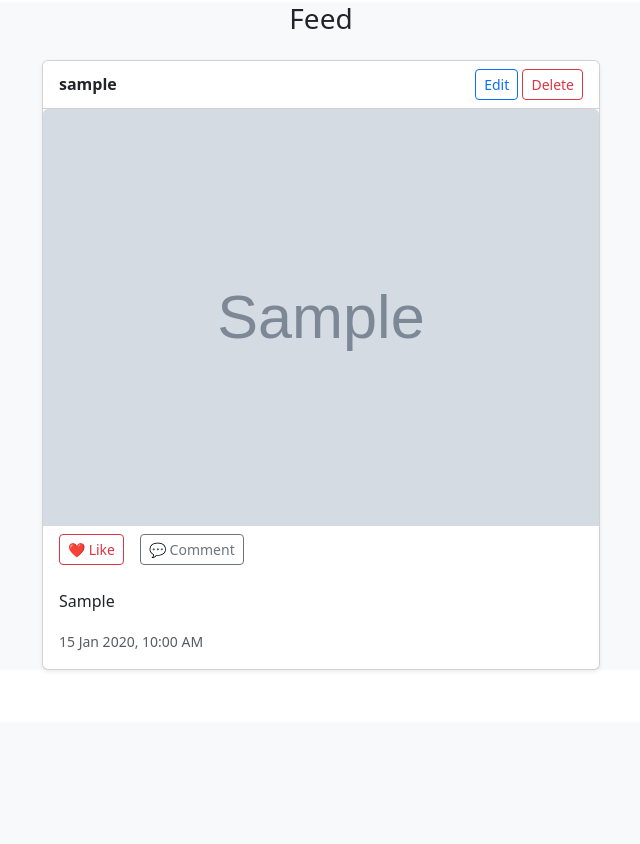
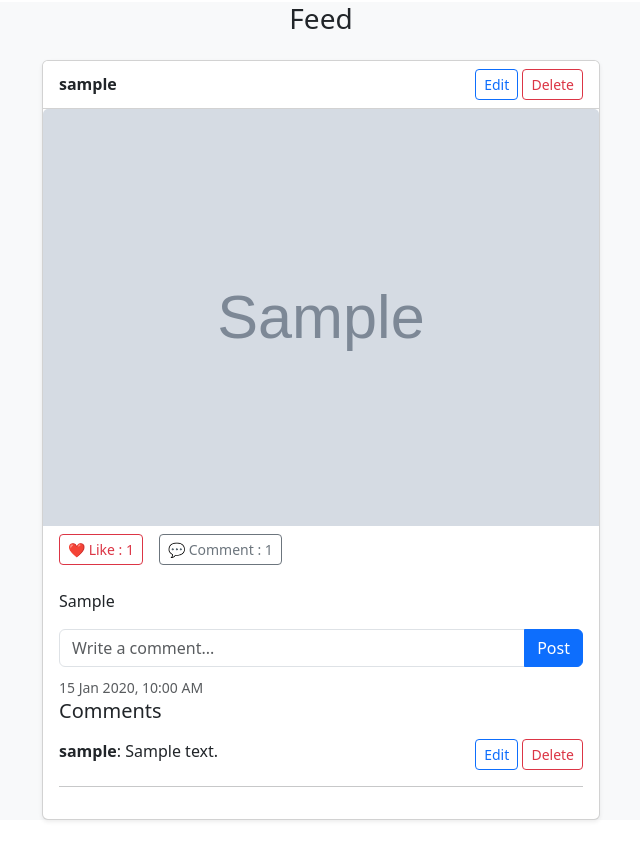
Before and after one commit to yash9943/Social-Media-Application, a Django app: page /feed/ in a window 1280 px wide. Shown: the part 78-922 px from the top of the page, without its empty margins (319-959 px from the left). Before the commit the page ends 748 px from the top, so only its background shows below. Run offline with Django 5.2, Linux system fonts and the light colour scheme; a user stored in the database is signed in; tables that the repository leaves empty hold one stand-in row (values such as "Sample post"); grey boxes marked "Sample" are stand-in pictures.

Commit message:
Like & Comment Functionality.

```diff
--- a/account/views.py
+++ b/account/views.py
@@ -8,7 +8,7 @@ from django.contrib.auth import authenticate, login, logout
 from django.contrib.auth.mixins import LoginRequiredMixin
 from django.contrib.auth.decorators import login_required
 from django.utils.decorators import method_decorator
-from posts.models import Posts
+from posts.models import Posts, Likes
 
 class HomePage(TemplateView):
     template_name = 'base.html'
@@ -66,9 +66,12 @@ class UserProfile(TemplateView):
     def get_context_data(self, **kwargs):
         context = super().get_context_data(**kwargs)
         user_post = Posts.objects.filter(user = self.request.user)
+        user_liked_post = Likes.objects.filter(user = self.request.user)
+
         profile, created = Profile.objects.get_or_create(user = self.request.user)
         context['profile'] = profile
         context['user_post'] = user_post
+        context['user_liked_post'] = user_liked_post
         return context
 
 
--- a/posts/models.py
+++ b/posts/models.py
@@ -12,12 +12,12 @@ class Posts(models.Model):
         return f"{self.user} - {self.caption}"
 
 class Likes(models.Model):
-    post = models.ForeignKey(Posts, on_delete=models.CASCADE)
-    user = models.ForeignKey(User, on_delete=models.CASCADE)
+    post = models.ForeignKey(Posts, on_delete=models.CASCADE, related_name="likes")
+    user = models.ForeignKey(User, on_delete=models.CASCADE, related_name="likes")
     created_at = models.DateTimeField(auto_now_add=True)
 
 class Comment(models.Model):
-    post = models.ForeignKey(Posts, on_delete=models.CASCADE)
-    user = models.ForeignKey(User, on_delete=models.CASCADE)
-    content = models.CharField
+    post = models.ForeignKey(Posts, on_delete=models.CASCADE, related_name="comments")
+    user = models.ForeignKey(User, on_delete=models.CASCADE,related_name="comments")
+    content = models.CharField(blank=True)
     created_at = models.DateTimeField(auto_now_add=True)
--- a/posts/urls.py
+++ b/posts/urls.py
@@ -1,12 +1,17 @@
 from django.urls import path
-from . views import AddPost, EditPost, DeletePost
+from . views import AddPost, EditPost, DeletePost, LikeCount, CommentAdd, CommentUpdate, CommentDelete
 from django.conf import settings
 from django.conf.urls.static import static
+
+app_name = "posts"
 
 urlpatterns = [
     path('add-post/', AddPost.as_view(), name="add_post"),
     path('edit-post/<pk>/', EditPost.as_view(), name="edit_post"),
     path('delete-post/<pk>/', DeletePost.as_view(), name="delete_post"),
-
+    path('like/<int:pk>/', LikeCount.as_view(), name='posts_likes'),
+    path('comment/add/<int:pk>/', CommentAdd.as_view(), name='add_comment'),
+    path('comment/edit/<int:pk>/', CommentUpdate.as_view(), name='edit_comment'),
+    path('comment/delete/<int:pk>/', CommentDelete.as_view(), name='delete_comment'),
 ]
 urlpatterns += static(settings.MEDIA_URL, document_root=settings.MEDIA_ROOT)
--- a/posts/views.py
+++ b/posts/views.py
@@ -1,9 +1,10 @@
-from django.shortcuts import redirect, render
-from django.views.generic import CreateView, ListView, DeleteView, UpdateView
-from . models import Posts
+from django.shortcuts import redirect, render, get_object_or_404
+from django.http import HttpResponse
+from django.views.generic import CreateView, ListView, DeleteView, UpdateView, View
+from . models import Posts, Likes, Comment
 from django.urls import reverse_lazy
 from django.contrib import messages
-from . forms import PostForm
+from . forms import PostForm, CommentForm
 from django.contrib.auth.decorators import login_required
 from django.utils.decorators import method_decorator
 
@@ -47,3 +48,61 @@ class DeletePost(DeleteView):
     def get_queryset(self):
         post = Posts.objects.filter(user=self.request.user)
         return post
+
+
+@method_decorator(login_required(login_url='/login/'), name='dispatch')
+class LikeCount(View):
+    def post(self, request, pk):
+        post = get_object_or_404(Posts, pk=pk)
+
+        like_obj, created = Likes.objects.get_or_create(user=request.user,post=post)
+        if not created:
+            like_obj.delete()
+        return redirect('feed')
+
+@method_decorator(login_required(login_url='/login/'), name='dispatch')
+class CommentAdd(View):
+    def post(self, request, pk):
+        post = get_object_or_404(Posts, pk=pk)
+        form = CommentForm(request.POST)
+
+        if form.is_valid():
+            comment = form.save(commit=False)
+            comment.user = request.user
+            comment.post = post
+            comment.save()
+
+        return redirect('feed')
+
+
+@method_decorator(login_required(login_url='/login/'), name='dispatch')
+class CommentUpdate(UpdateView):
+    model = Comment
+    form_class = CommentForm
+    template_name = 'edit_comment.html'
+    success_url = reverse_lazy('feed')
+
+    def get_queryset(self):
+        # Only comment owner can edit
+        return Comment.objects.filter(user=self.request.user)
+
+
+@method_decorator(login_required(login_url='/login/'), name='dispatch')
+class CommentDelete(DeleteView):
+    model = Comment
+    template_name = 'delete_comment.html'
+    success_url = reverse_lazy('feed')
+
+    def get_queryset(self):
+        # Only comment owner can delete
+        return Comment.objects.filter(user=self.request.user)
+
+@method_decorator(login_required(login_url='/login/'), name='dispatch')
+class CommentCount(View):
+    def post(self, request, pk):
+        post = get_object_or_404(Posts, pk=pk)
+
+        comment_obj, created = Comment.objects.get_or_create(user=request.user,post=post)
+        if not created:
+            comment_obj.delete()
+        return redirect('feed')
--- a/templates/base.html
+++ b/templates/base.html
@@ -21,7 +21,8 @@
                     <a class="nav-link ms-5 me-5" href="{% url "profile" %}">Profile</a>
                 </li>
                 <li class="nav-item">
-                    <a class="nav-link ms-5 me-5" href="{% url "add_post" %}">Add Post</a>
+                    <a class="nav-link ms-5 me-5" href="{% url "posts:add_post
+" %}">Add Post</a>
                 </li>
                 <li class="nav-item">
                     <a class="nav-link ms-5 me-5" href="{% url "logout" %}">Logout</a>
--- a/templates/feed.html
+++ b/templates/feed.html
@@ -1,66 +1,82 @@
-{% extends "base.html" %}
+{% extends 'base.html' %}
 {% load static %}
 {% block content %}
-
   <div class="container bg-light mt-4">
-
     <h3 class="text-center mb-4">Feed</h3>
 
     {% if all_posts %}
       {% for post in all_posts %}
         <div class="card mb-4 col-md-6 mx-auto shadow-sm">
-
           <!-- Post Header -->
           <div class="card-header bg-white d-flex justify-content-between align-items-center">
             <strong>{{ post.user.username }}</strong>
 
             {% if post.user == request.user %}
               <div>
-                            <a href="{% url 'edit_post' post.id %}" class="btn btn-sm btn-outline-primary">Edit</a>
-                            <a href="{% url 'delete_post' post.id %}" class="btn btn-sm btn-outline-danger">Delete</a>
+                <a href="{% url 'posts:edit_post' post.id %}" class="btn btn-sm btn-outline-primary">Edit</a>
+                <a href="{% url 'posts:delete_post' post.id %}" class="btn btn-sm btn-outline-danger">Delete</a>
               </div>
             {% endif %}
           </div>
 
           <!-- Post Image -->
           {% if post.picture %}
-                    <img src="{{ post.picture.url }}"
-                         class="card-img-top"
-                         alt="Post Image">
+            <img src="{{ post.picture.url }}" class="card-img-top" alt="Post Image" />
           {% endif %}
 
           <div class="card-body py-2">
             <div class="d-flex align-items-center gap-3">
-
-                        <!-- Like Button -->
-                        <button class="btn btn-sm btn-outline-danger">
-                            ❤️ Like
-                        </button>
-
+              <form action="{% url 'posts:posts_likes' post.pk %}" method="post">
+                {% csrf_token %}
+                <button type="submit" class="btn btn-sm btn-outline-danger">❤️ Like : {{ post.likes.count }}</button>
+              </form>
               <!-- Comment Button -->
-                        <button class="btn btn-sm btn-outline-secondary">
-                            💬 Comment
-                        </button>
-
+              <button class="btn btn-sm btn-outline-secondary">💬 Comment : {{ post.comments.count }}</button>
             </div>
           </div>
 
           <!-- Post Body -->
           <div class="card-body">
             <p class="card-text">{{ post.caption }}</p>
-                    <small class="text-muted">
-                        {{ post.created_at|date:"d M Y, h:i A" }}
-                    </small>
+
+            <form method="POST" action="{% url 'posts:add_comment' post.id %}">
+              {% csrf_token %}
+              <div class="input-group mb-2">
+                <input type="text" name="content" class="form-control" placeholder="Write a comment..." required />
+                <button class="btn btn-primary">Post</button>
+              </div>
+            </form>
+
+            <small class="text-muted">{{ post.created_at|date:'d M Y, h:i A' }}</small>
+            <br>
+            <h5>Comments</h5>
+            {% for comment in post.comments.all %}
+              <div class="d-flex justify-content-between mt-3">
+
+                <div>
+                  <strong>{{ comment.user.username }}</strong>:
+                  {{ comment.content }}
+                  <br />
+                  {% comment %} <small class="text-muted">{{ comment.created_at|date:'d M Y, h:i A' }}</small> {% endcomment %}
                 </div>
 
+                {% if comment.user == request.user %}
+                  <div>
+                    <a href="{% url 'posts:edit_comment' comment.id %}" class="btn btn-sm btn-outline-primary">Edit</a>
+
+                    <a href="{% url 'posts:delete_comment' comment.id %}" class="btn btn-sm btn-outline-danger">Delete</a>
+                  </div>
+                {% endif %}
+                </div>
+                <hr />
+                {% empty %}
+                    <p class="text-muted">No comments yet</p>
+                {% endfor %}
+                </div>
             </div>
             {% endfor %}
         {% else %}
-        <p class="text-center text-muted">
-            No posts available.
-        </p>
+            <p class="text-center text-muted">No posts available.</p>
     {% endif %}
-
     </div>
-
-{% endblock content %}
+{% endblock %}
```
Also changed, not shown: posts/forms.py (+8 -0 lines), templates/delete_comment.html (added, +42 -0 lines), templates/edit_comment.html (added, +40 -0 lines), templates/profile.html (+39 -42 lines), account/migrations/0013_alter_profile_picture.py (added), posts/migrations/0006_alter_posts_picture_comment_likes.py (added), posts/migrations/0007_alter_likes_post_alter_likes_user.py (added), posts/migrations/0008_comment_content.py (added), posts/migrations/0009_alter_comment_post_alter_comment_user.py (added). Lines whose indentation alone changed are shown as unchanged.
